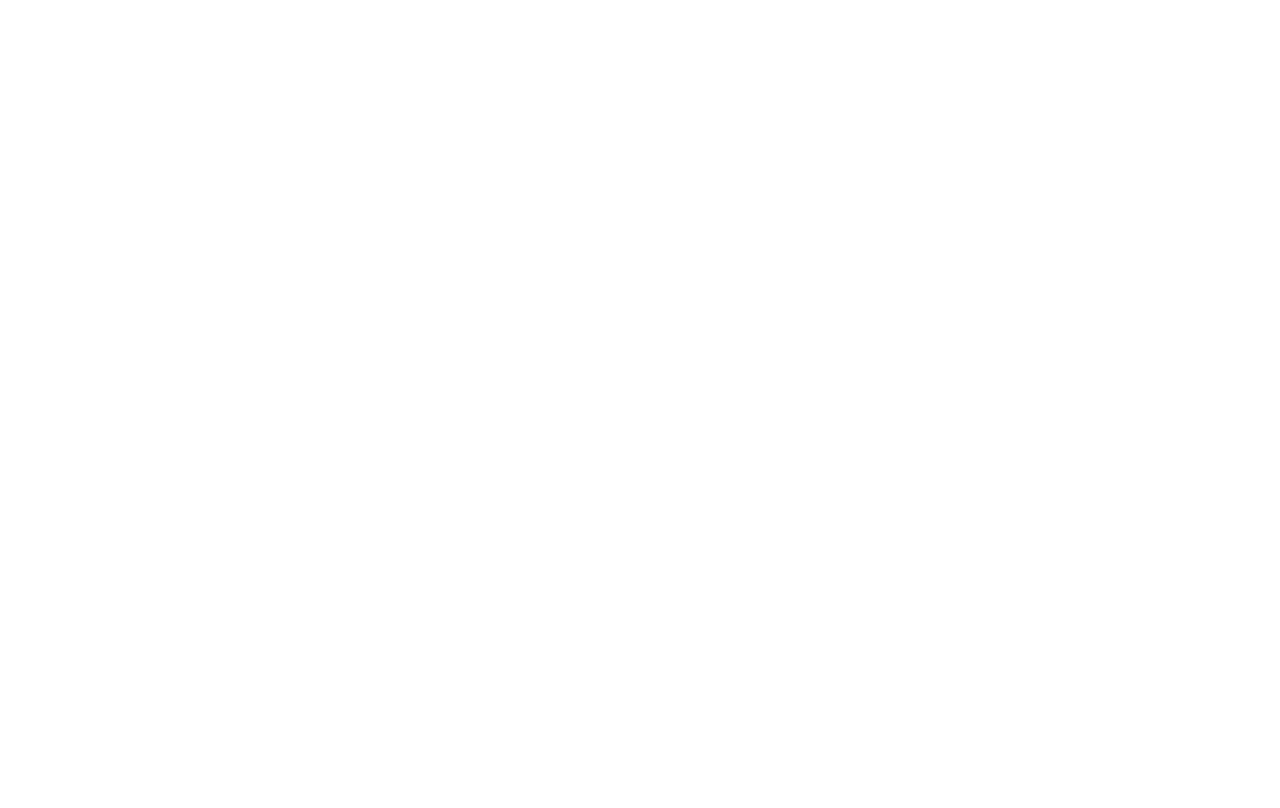
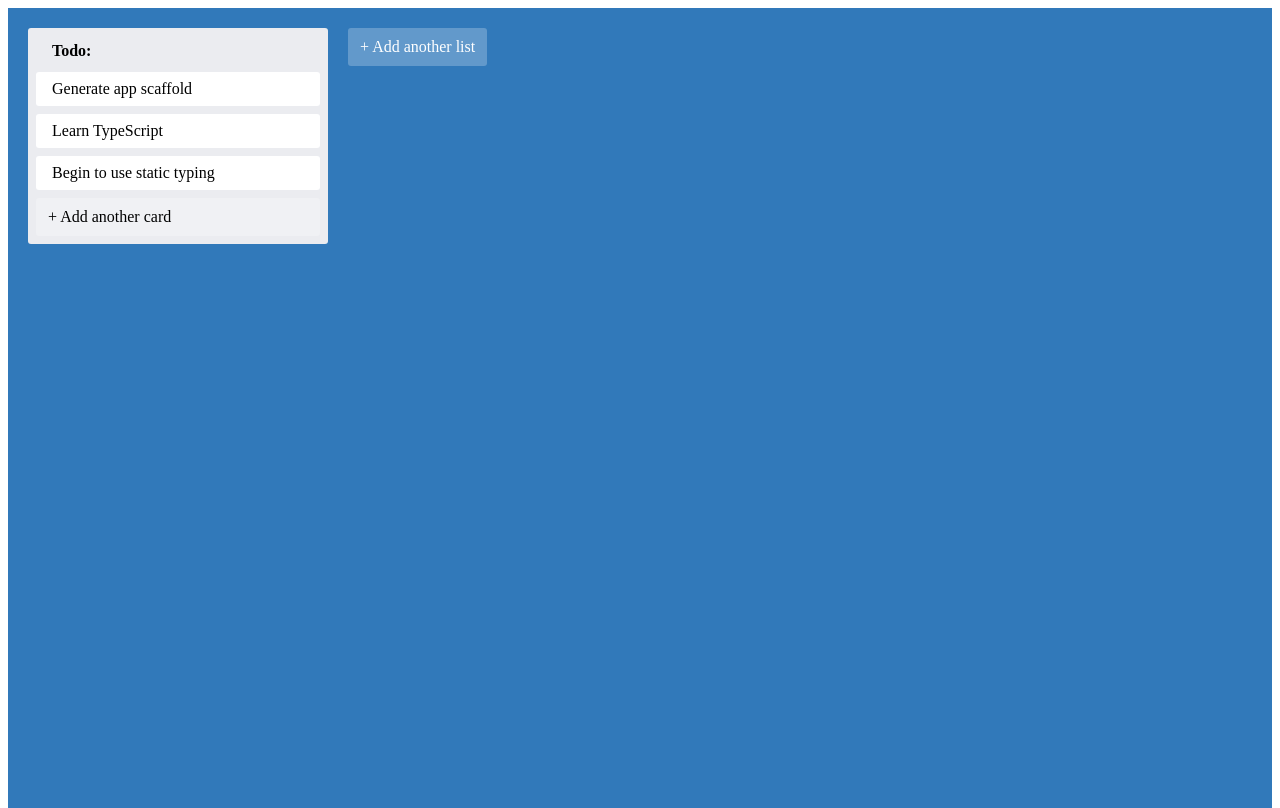
Before and after one commit to AHTHneeuhl/trello-clone, a React (Create React App) app: page / in a window 1280 px wide. Built offline with nearby package versions, Linux system fonts and the light colour scheme.

Commit message:
Create AddNewItem, Card, Column, NewItemForm components, useFocus hook, styles

```diff
--- a/package.json
+++ b/package.json
@@ -10,9 +10,11 @@
     "@types/node": "^16.11.26",
     "@types/react": "^17.0.43",
     "@types/react-dom": "^17.0.14",
+    "@types/styled-components": "^5.1.24",
     "react": "^17.0.2",
     "react-dom": "^17.0.2",
     "react-scripts": "5.0.0",
+    "styled-components": "^5.3.5",
     "typescript": "^4.6.3",
     "web-vitals": "^2.1.4"
   },
--- /dev/null
+++ b/src/AddNewItem.tsx
@@ -0,0 +1,31 @@
+import { useState } from "react";
+import { NewItemForm } from "./NewItemForm";
+import { AddItemButton } from "./styles";
+
+type AddItemButtonProps = {
+  onAdd(text: string): void;
+  toggleButtonText: string;
+  dark?: boolean;
+};
+
+export const AddNewItem = (props: AddItemButtonProps) => {
+  const [showForm, setShowForm] = useState(false);
+  const { onAdd, toggleButtonText, dark } = props;
+
+  if (showForm) {
+    return (
+      <NewItemForm
+        onAdd={(text) => {
+          onAdd(text);
+          setShowForm(false);
+        }}
+      />
+    );
+  }
+
+  return (
+    <AddItemButton dark={dark} onClick={() => setShowForm(true)}>
+      {toggleButtonText}
+    </AddItemButton>
+  );
+};
--- a/src/App.tsx
+++ b/src/App.tsx
@@ -1,3 +1,12 @@
+import { AddNewItem } from "./AddNewItem";
+import { Column } from "./Column";
+import { AppContainer } from "./styles";
+
 export const App = () => {
-  return null;
+  return (
+    <AppContainer>
+      <Column text="Todo:" />
+      <AddNewItem toggleButtonText="+ Add another list" onAdd={console.log} />
+    </AppContainer>
+  );
 };
--- /dev/null
+++ b/src/Card.tsx
@@ -0,0 +1,9 @@
+import { CardContainer } from "./styles";
+
+type CardProps = {
+  text: string;
+};
+
+export const Card = ({ text }: CardProps) => {
+  return <CardContainer>{text}</CardContainer>;
+};
--- /dev/null
+++ b/src/Column.tsx
@@ -0,0 +1,23 @@
+import { AddNewItem } from "./AddNewItem";
+import { Card } from "./Card";
+import { ColumnTitle, ColumnContainer } from "./styles";
+
+type ColumnProps = {
+  text: string;
+};
+
+export const Column = ({ text }: ColumnProps) => {
+  return (
+    <ColumnContainer>
+      <ColumnTitle>{text}</ColumnTitle>
+      <Card text="Generate app scaffold" />
+      <Card text="Learn TypeScript" />
+      <Card text="Begin to use static typing" />
+      <AddNewItem
+        toggleButtonText="+ Add another card"
+        onAdd={console.log}
+        dark
+      />
+    </ColumnContainer>
+  );
+};
--- /dev/null
+++ b/src/NewItemForm.tsx
@@ -0,0 +1,30 @@
+import React, { useState } from "react";
+import { useFocus } from "./utils/useFocus";
+import { NewItemFormContainer, NewItemButton, NewItemInput } from "./styles";
+
+type NewItemFormProps = {
+  onAdd(text: string): void;
+};
+
+export const NewItemForm = ({ onAdd }: NewItemFormProps) => {
+  const [text, setText] = useState("");
+  const inputRef = useFocus();
+
+  const handleAddText = (event: React.KeyboardEvent<HTMLInputElement>) => {
+    if (event.key === "Enter") {
+      onAdd(text);
+    }
+  };
+
+  return (
+    <NewItemFormContainer>
+      <NewItemInput
+        ref={inputRef}
+        value={text}
+        onChange={(e) => setText(e.target.value)}
+        onKeyPress={handleAddText}
+      />
+      <NewItemButton onClick={() => onAdd(text)}>Create</NewItemButton>
+    </NewItemFormContainer>
+  );
+};
--- a/src/index.css
+++ b/src/index.css
@@ -1,13 +1,15 @@
-body {
-  margin: 0;
-  font-family: -apple-system, BlinkMacSystemFont, 'Segoe UI', 'Roboto', 'Oxygen',
-    'Ubuntu', 'Cantarell', 'Fira Sans', 'Droid Sans', 'Helvetica Neue',
-    sans-serif;
-  -webkit-font-smoothing: antialiased;
-  -moz-osx-font-smoothing: grayscale;
+html {
+  box-sizing: border-box;
 }
 
-code {
-  font-family: source-code-pro, Menlo, Monaco, Consolas, 'Courier New',
-    monospace;
+*,
+*:before,
+*:after {
+  box-sizing: border-box;
 }
+
+html,
+body,
+#root {
+  height: 100%;
+}
--- /dev/null
+++ b/src/styles.ts
@@ -0,0 +1,82 @@
+import styled from "styled-components";
+
+type AddItemButtonProps = {
+  dark?: boolean;
+};
+
+export const AppContainer = styled.div`
+  align-items: flex-start;
+  background-color: #3179ba;
+  display: flex;
+  flex-direction: row;
+  height: 100%;
+  padding: 20px;
+  width: 100%;
+`;
+
+export const ColumnContainer = styled.div`
+  background-color: #ebecf0;
+  width: 300px;
+  min-height: 40px;
+  margin-right: 20px;
+  border-radius: 3px;
+  padding: 8px 8px;
+  flex-grow: 0;
+`;
+
+export const ColumnTitle = styled.div`
+  padding: 6px 16px 12px;
+  font-weight: bold;
+`;
+
+export const CardContainer = styled.div`
+  background-color: #fff;
+  cursor: pointer;
+  margin-bottom: 0.5rem;
+  padding: 0.5rem 1rem;
+  max-width: 300px;
+  border-radius: 3px;
+  box-shadow: #091e4240;
+`;
+
+export const AddItemButton = styled.div<AddItemButtonProps>`
+  background-color: #ffffff3d;
+  border-radius: 3px;
+  border: none;
+  color: ${(props) => (props.dark ? "#000" : "#fff")};
+  cursor: pointer;
+  max-width: 300px;
+  padding: 10px 12px;
+  text-align: left;
+  transition: background 85ms ease-in;
+  &:hover {
+    background-color: #ffffff52;
+  }
+`;
+
+export const NewItemFormContainer = styled.div`
+  max-width: 300px;
+  display: flex;
+  flex-direction: column;
+  width: 100%;
+  align-items: flex-start;
+`;
+
+export const NewItemButton = styled.button`
+  background-color: #5aac44;
+  border-radius: 3px;
+  border: none;
+  box-shadow: none;
+  color: #fff;
+  padding: 6px 12px;
+  text-align: center;
+`;
+
+export const NewItemInput = styled.input`
+  border-radius: 3px;
+  border: none;
+  box-shadow: #091e4240 0px 1px 0px 0px;
+  margin-bottom: 0.5rem;
+  padding: 0.5rem 1rem;
+  width: 100%;
+`;
--- /dev/null
+++ b/src/utils/useFocus.ts
@@ -0,0 +1,11 @@
+import { useEffect, useRef } from "react";
+
+export const useFocus = () => {
+  const ref = useRef<HTMLInputElement>(null);
+
+  useEffect(() => {
+    ref.current?.focus();
+  }, []);
+
+  return ref;
+};
```
Also changed, not shown: 1 other file (tests, documents, lock files or other folders).
